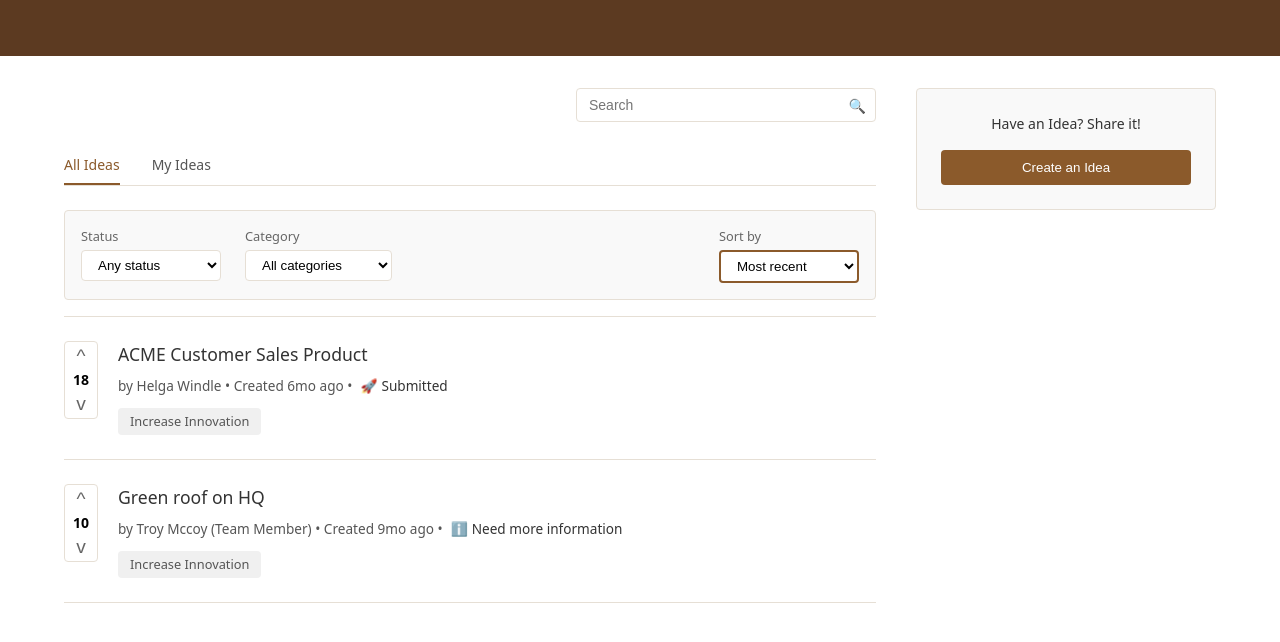
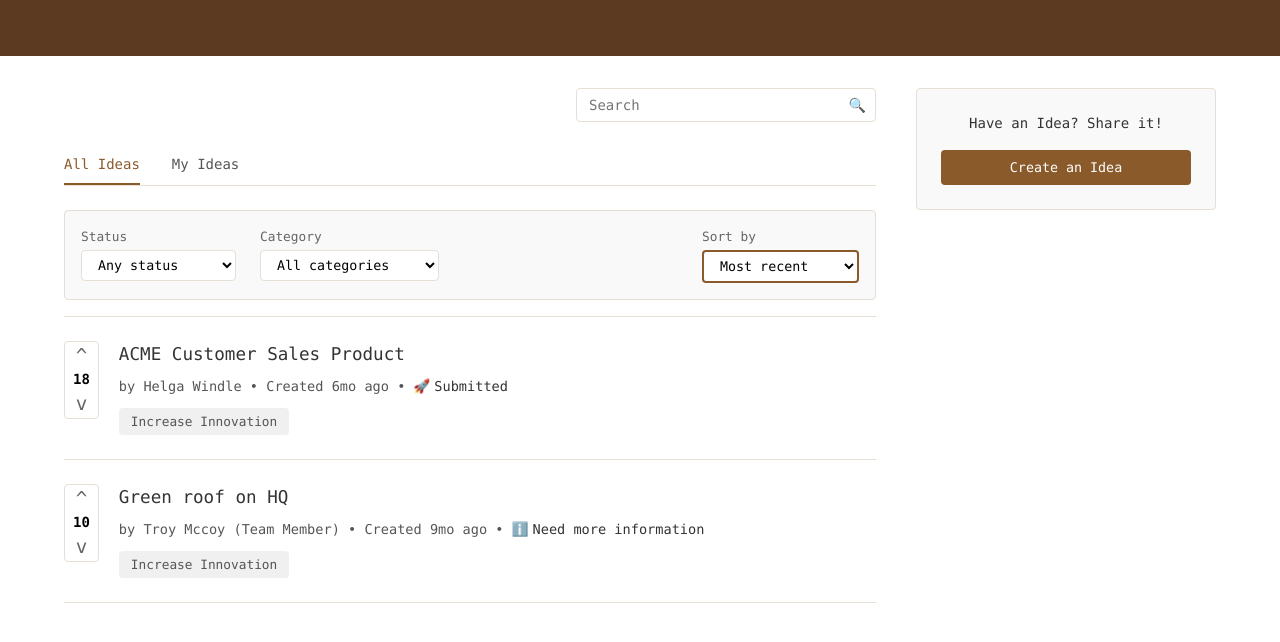
Before and after one commit to Njela/Ideahub, a Next.js app: page / in a window 1280 px wide. Shown: the top 642 px of the page. Built offline with nearby package versions, Linux system fonts and the light colour scheme.

Commit message:
style: update font family to monospace globally

```diff
--- a/app/globals.css
+++ b/app/globals.css
@@ -9,18 +9,22 @@
   --body-bg: #000000;
 }
 
-* { box-sizing: border-box; }
-body { margin:0; background:var(--body-bg); color:var(--fg); font:14px/1.5 system-ui, sans-serif; padding: 20px; }
-
+* {
+  box-sizing: border-box;
+  font-family: inherit;
+}
 html, body {
   min-height: 100vh;
   margin: 0;
   padding: 0;
 }
+
 body {
   background: var(--bg);
   color: var(--fg);
-  font: 14px/1.5 system-ui, sans-serif;
+  font-family: Consolas, "Courier New", monospace;
+  font-size: 14px;
+  line-height: 1.5;
 }
 
 #__next, body > div:first-of-type {
```
